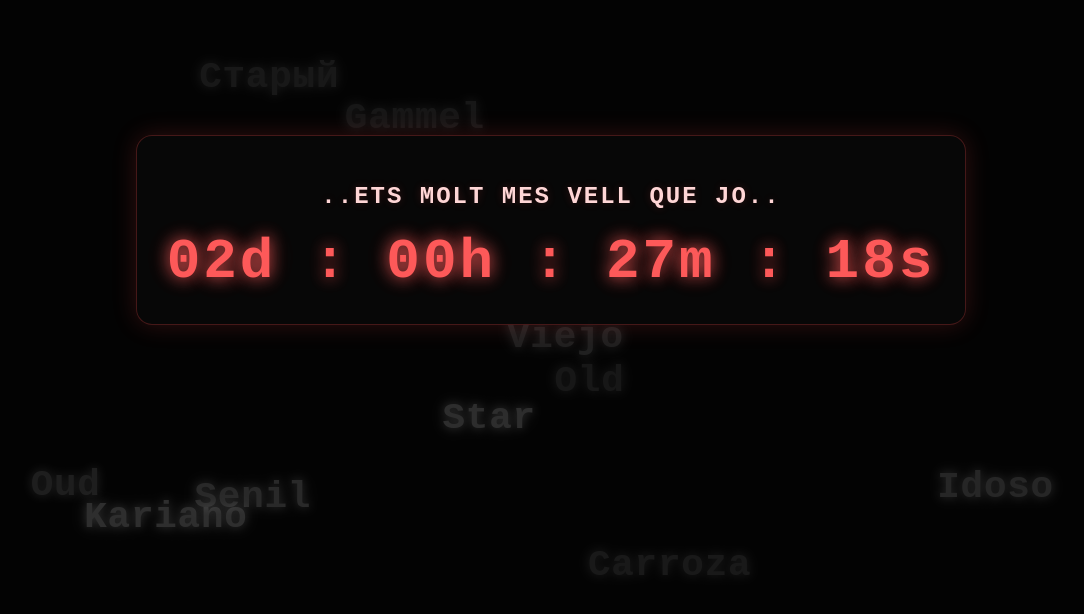
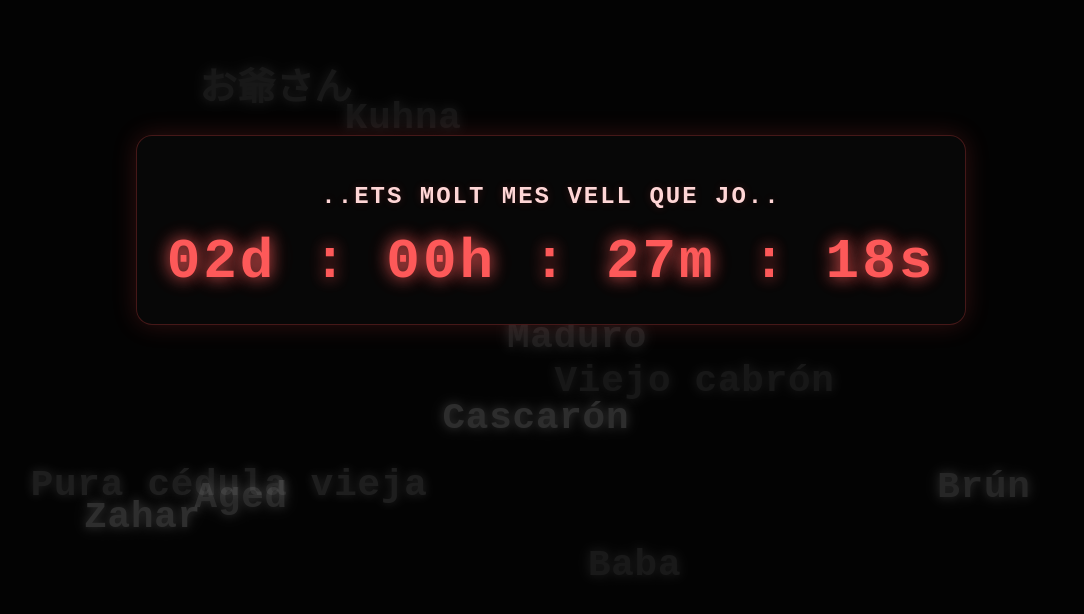
Before and after one commit to mllagostera/papasito-sanchez, a plain HTML site: page index.html in a window 1280 px wide. Shown: the part 170-784 px from the top of the page, without its empty margins (89-1173 px from the left). Drawn offline with Linux system fonts and the light colour scheme.

Commit message:
Add diverse terms for 'old' in multiple languages

```diff
--- a/index.html
+++ b/index.html
@@ -211,11 +211,58 @@
         const countdownContainer = document.getElementById('countdown-container');
         const backgroundLayer = document.getElementById('background-layer');
 
+        // --- DICCIONARIO SUPREMO DE LA MADUREZ ---
         const words = [
-            "Viejo", "Vieux", "Old", "Vecchio", "Alt", "Velho", "Star", "Gammal", "Vanha", "Oud",
-            "Старый", "Idoso", "Anciano", "Antiguo", "Carroza", "Kariano", "Senil", "Veteran",
-            "Older", "Aged", "Antico", "Stary", "Öreg", "Veci", "Senex", "Gammel", "Yari",
-            "Viejo amigo", "Madurito sexy", "Cuarentón", "Chorbo viejo", "Pureta", "Abuelo"
+            // --- ESPAÑOL DE ESPAÑA ---
+            "Persona mayor", "De edad avanzada", "Veterano", "Maduro", "Entrado en años", "Adulto mayor",
+            "Anciano", "Longevo", "Cincuentón", "Cuarentón", "Camino de la jubilación",
+            "Madurito", "Viejo", "Viejales", "Viejeras", "Viejo cabrón", "Pureta", "Carroza",
+            "Carcamal", "Vitorio", "Lagarto", "Momia", "Dinosaurio", "Fósil", "Antigualla",
+            "Catarro", "Papi", "Viejo verde", "Abuelo", "Abuelo cebolleta", "Trasto viejo",
+            "Mas viejo que el hilo negro", "Chorbo viejo", "Ruina", "Cascarón", "Tener más años que un bosque",
+
+            // --- EXPRESIONES PANAMEÑAS ---
+            "Pillé", "Chavorruco", "Ya bota humo", "Está bien recorrido", "Dinosaurio de patio",
+            "Viejito", "La tara", "Ese es del año de la bomba", "Ta roco", "Rocón", "Viejo man",
+            "Puro ancestro", "Antiguo", "Pura cédula vieja", "Full recorrido",
+
+            // --- ASIÁTICOS (Corregidos) ---
+            "老", "老年", "高龄", // Chino
+            "古い", "お爺さん", "年上", "高齢", // Japonés
+            "늙은", "나이 많은", "틀딱", // Coreano (incluye jerga coreana)
+
+            // --- IDIOMAS INVENTADOS Y CULTURA POP ---
+            "Iaur", "Brún", // Élfico Sindarin (Tolkien)
+            "Yára", "Colla", // Élfico Quenya (Tolkien)
+            "Qan", "Doyich", // Klingon (Star Trek)
+            "Wak'at", // Vulcano (Star Trek)
+            "Arakh haz", "Asavva", // Dothraki (Juego de Tronos)
+            "Liotas", "Zaldrīzes iorwun", // Alto Valyrio (Juego de Tronos)
+            "Chuba chic", "Chut chut", // Huttese (Star Wars)
+            "Zaz wawa", "Baba", // Simlish (Los Sims)
+            "01010110 01001001 01000101 01001010 01001111", // "VIEJO" en Binario
+            "56 49 45 4A 4F", // "VIEJO" en Hexadecimal
+            "...- .. . .--- ---", // "VIEJO" en Código Morse
+            "Senior Developer", "Legacy Code", "COBOL", // Humor informático / de código muerto
+
+            // --- IDIOMAS DE ESPAÑA ---
+            "Vell", "Padrí", "Zahar", "Agure", "Vello", "Avó", "Vieyu", "Viello",
+
+            // --- EUROPA Y MEDITERRÁNEO ---
+            "Old", "Aged", "Elderly", "Vieux", "Âgé", "Alt", "Greis", "Vecchio", "Anziano", "Velho", "Idoso",
+            "Oud", "Stary", "Starý", "Star", "Gammal", "Gammel", "Vanha", "Gamall", "Öreg", "Vechi", "Bătrân",
+            "Старый", "Старий", "Стар", "Senes", "Antiquus", "Vetus", "Palaios", "Geros", "Ena", "Hen",
+            "Sean", "Senis", "Vecs", "Vana", "Xixu",
+
+            // --- OTROS REALES DE ASIA, ÁFRICA Y ORIENTE MEDIO ---
+            "Vriddha", "Purana", "Buda", "Tuổi già", "Kæ̀", "Tua", "Chas", "Muda", "Matanda", "Kēpu",
+            "Paḻaiya", "Kōha", "Bura", "Kuhna", "İhtiyar", "Yaşlı", "Zaza", "Zor", "Dzveli", "Eski", "Zar",
+            "Qadim", "Musinn", "Ajuz", "Zaken", "Kashish", "Shimagile", "Tsofai", "Ogbó", "Agadi", "Mzee",
+            "Guga", "Kulu", "Dala", "Khulu", "Antiga",
+
+            // --- AMÉRICA INDÍGENA Y OCEANÍA ---
+            "Machu", "Yuyaq", "Achachi", "Chacha", "Véjo", "Huehue", "Ilamatqui", "Noxib", "Chanko",
+            "Wira", "Kaumātua", "Tawhito", "Ruau", "Makuahine", "Puru", "Purani"
         ];
 
         function spawnWord() {
```
